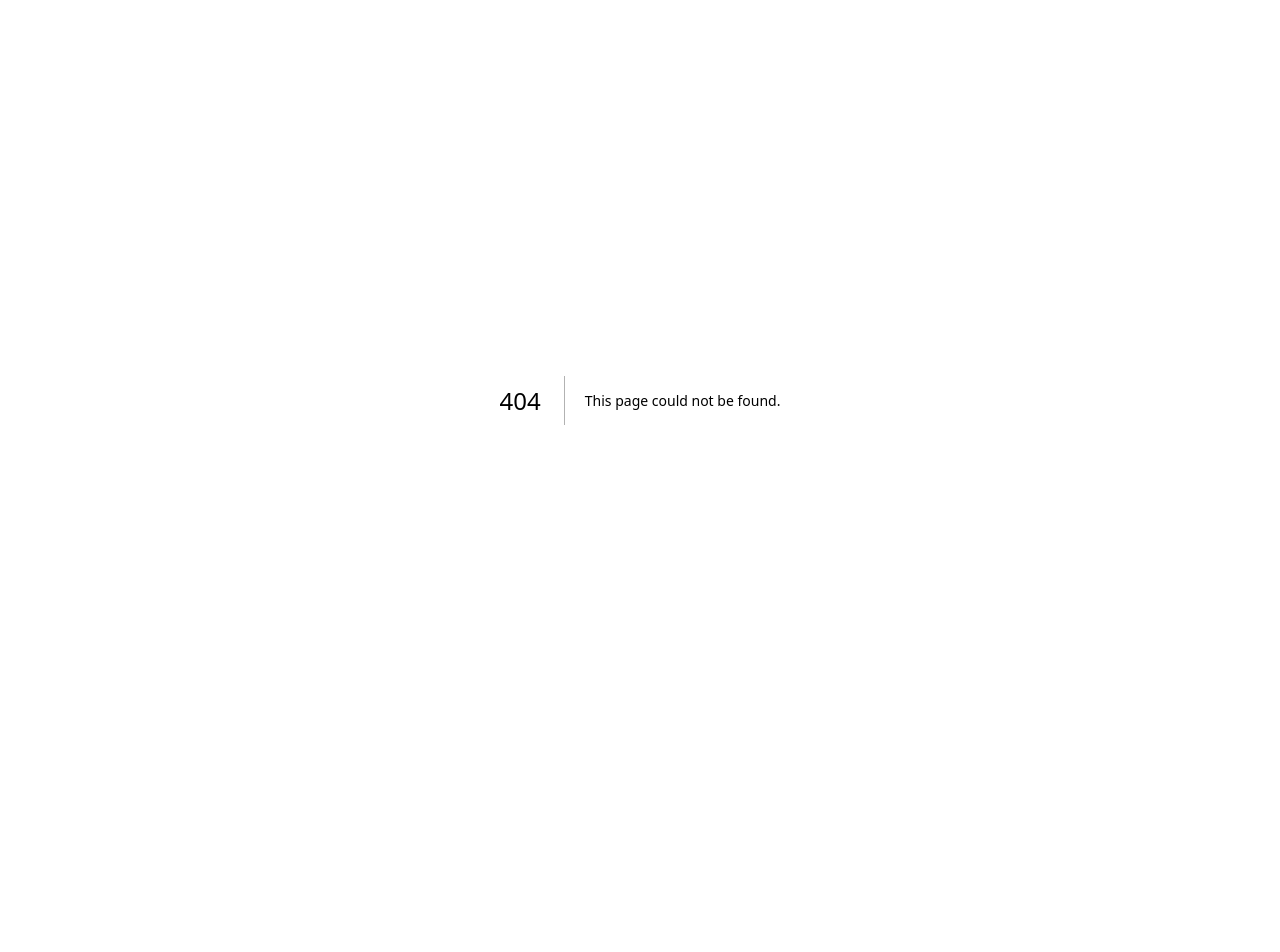
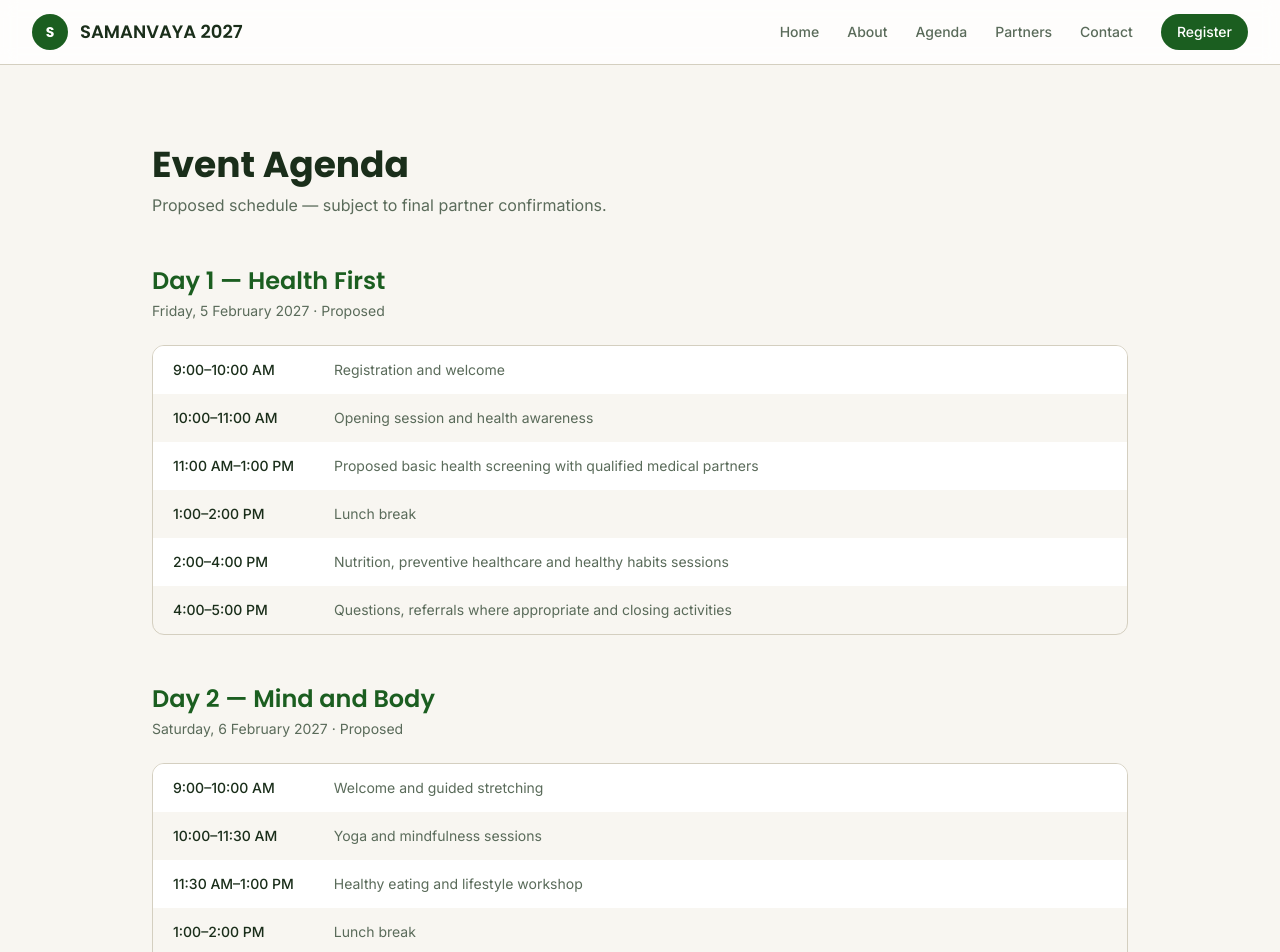
Before and after one commit to vengatowen/event-management-platform, a Next.js app: page /agenda in a window 1280 px wide. Before the commit this address had no page. Shown: the top 952 px of the page. Before the commit the page ends 800 px from the top, so only its background shows below. Built offline with nearby package versions, Linux system fonts and the light colour scheme.

Commit message:
Add agenda and sponsors pages

```diff
--- /dev/null
+++ b/src/app/(public)/agenda/page.tsx
@@ -0,0 +1,87 @@
+export const metadata = { title: "Agenda" };
+
+const days = [
+  {
+    title: "Day 1 — Health First",
+    date: "Friday, 5 February 2027 · Proposed",
+    sessions: [
+      { time: "9:00–10:00 AM", title: "Registration and welcome" },
+      { time: "10:00–11:00 AM", title: "Opening session and health awareness" },
+      { time: "11:00 AM–1:00 PM", title: "Proposed basic health screening with qualified medical partners" },
+      { time: "1:00–2:00 PM", title: "Lunch break" },
+      { time: "2:00–4:00 PM", title: "Nutrition, preventive healthcare and healthy habits sessions" },
+      { time: "4:00–5:00 PM", title: "Questions, referrals where appropriate and closing activities" },
+    ],
+  },
+  {
+    title: "Day 2 — Mind and Body",
+    date: "Saturday, 6 February 2027 · Proposed",
+    sessions: [
+      { time: "9:00–10:00 AM", title: "Welcome and guided stretching" },
+      { time: "10:00–11:30 AM", title: "Yoga and mindfulness sessions" },
+      { time: "11:30 AM–1:00 PM", title: "Healthy eating and lifestyle workshop" },
+      { time: "1:00–2:00 PM", title: "Lunch break" },
+      { time: "2:00–3:30 PM", title: "Stress management and personal well-being" },
+      { time: "3:30–5:00 PM", title: "Wellness demonstrations and product exhibition" },
+    ],
+  },
+  {
+    title: "Day 3 — Go Green",
+    date: "Sunday, 7 February 2027 · Proposed",
+    sessions: [
+      { time: "9:00–10:00 AM", title: "Welcome and environmental awareness" },
+      { time: "10:00–11:30 AM", title: "Waste segregation and composting demonstration" },
+      { time: "11:30 AM–1:00 PM", title: "Sustainable products and plastic-free living exhibition" },
+      { time: "1:00–2:00 PM", title: "Lunch break" },
+      { time: "2:00–3:30 PM", title: "Sapling activity and authorised e-waste collection, if arranged" },
+      { time: "3:30–5:00 PM", title: "Community sustainability pledge and closing ceremony" },
+    ],
+  },
+];
+
+export default function AgendaPage() {
+  return (
+    <div className="section-padding">
+      <div className="container-narrow">
+        <h1 className="font-heading text-4xl font-bold text-foreground mb-2">
+          Event Agenda
+        </h1>
+        <p className="text-muted-foreground mb-12">
+          Proposed schedule — subject to final partner confirmations.
+        </p>
+
+        <div className="space-y-12">
+          {days.map((day) => (
+            <div key={day.title}>
+              <div className="mb-6">
+                <h2 className="font-heading text-2xl font-semibold text-primary">
+                  {day.title}
+                </h2>
+                <p className="text-sm text-muted-foreground mt-1">{day.date}</p>
+              </div>
+              <div className="rounded-xl border border-border overflow-hidden">
+                <table className="w-full text-sm">
+                  <tbody>
+                    {day.sessions.map((s, i) => (
+                      <tr
+                        key={i}
+                        className={i % 2 === 0 ? "bg-card" : "bg-muted/40"}
+                      >
+                        <td className="px-5 py-3.5 font-medium text-foreground whitespace-nowrap w-40 align-top">
+                          {s.time}
+                        </td>
+                        <td className="px-5 py-3.5 text-muted-foreground">
+                          {s.title}
+                        </td>
+                      </tr>
+                    ))}
+                  </tbody>
+                </table>
+              </div>
+            </div>
+          ))}
+        </div>
+      </div>
+    </div>
+  );
+}
```
